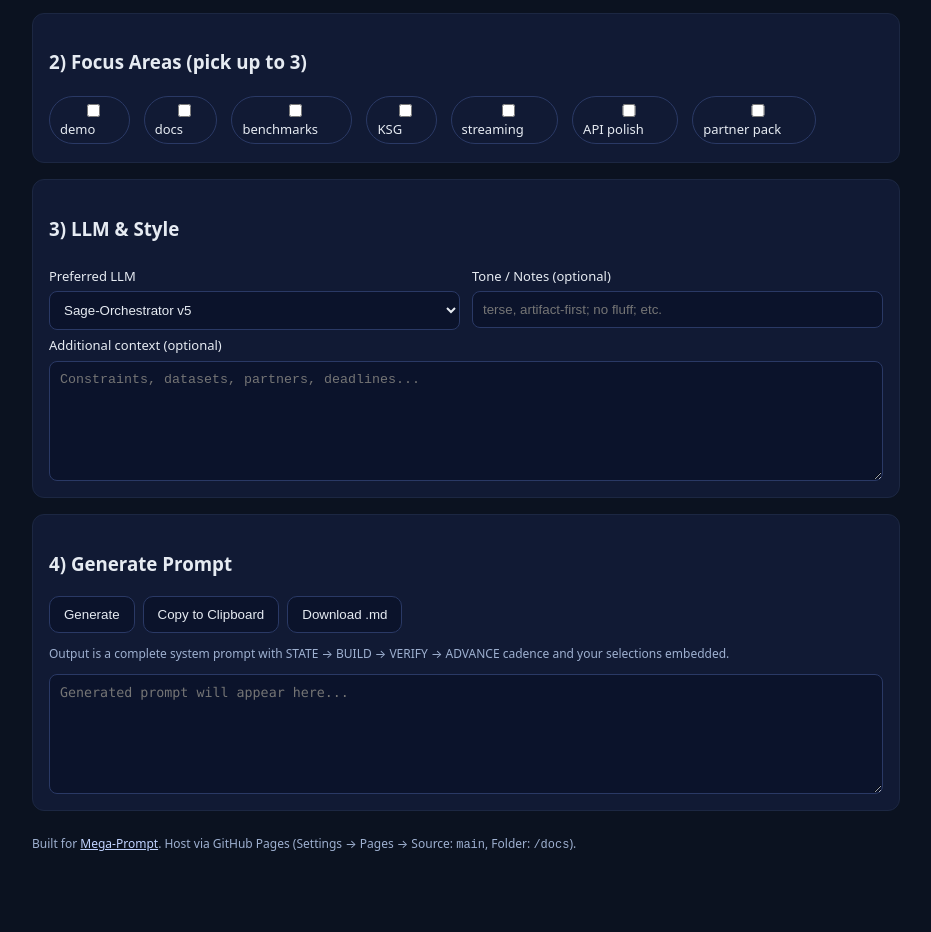
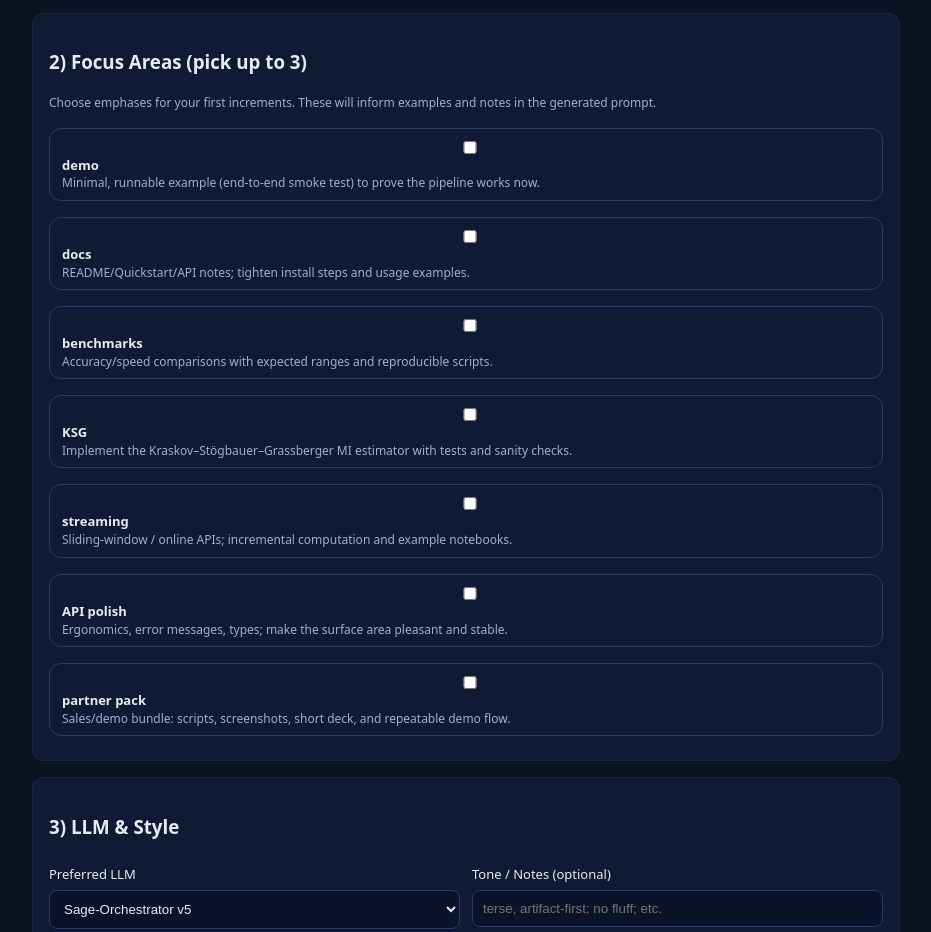
Before and after one commit to justindbilyeu/Mega-Prompt, a plain HTML site: page docs/index.html in a window 1280 px wide. Shown: the part 455-1387 px from the top of the page, without its empty margins (174-1105 px from the left). Before the commit the page ends 1342 px from the top, so only its background shows below. Drawn offline with Linux system fonts and the light colour scheme.

Commit message:
Update index.html

```diff
--- a/docs/index.html
+++ b/docs/index.html
@@ -6,7 +6,9 @@
   <title>Sage-Orchestrator — Prompt Builder</title>
   <meta name="viewport" content="width=device-width,initial-scale=1">
   <style>
-    :root{--w:900px}*{box-sizing:border-box}body{font-family:system-ui,-apple-system,Segoe UI,Roboto,Helvetica,Arial,sans-serif;line-height:1.45;margin:0;background:#0b1220;color:#e6ebf2}
+    :root{--w:900px}
+    *{box-sizing:border-box}
+    body{font-family:system-ui,-apple-system,Segoe UI,Roboto,Helvetica,Arial,sans-serif;line-height:1.45;margin:0;background:#0b1220;color:#e6ebf2}
     header{padding:24px 16px;border-bottom:1px solid #1c2742;background:#0f1830}
     header h1{margin:0;font-size:22px}
     main{max-width:var(--w);margin:24px auto;padding:0 16px;display:grid;gap:16px}
@@ -14,23 +16,26 @@
     .row{display:grid;grid-template-columns:1fr 1fr;gap:12px}
     label{display:block;font-size:13px;margin:6px 0}
     input,select,textarea{width:100%;padding:10px;border-radius:8px;border:1px solid #2a3965;background:#0b132b;color:#e6ebf2}
-    textarea{min-height:120px}
+    textarea{min-height:200px}
     .muted{color:#9eb0d0;font-size:12px}
     .actions{display:flex;flex-wrap:wrap;gap:8px}
     button{border:1px solid #2a3965;background:#0b132b;color:#e6ebf2;border-radius:10px;padding:10px 14px;cursor:pointer}
     button:hover{background:#0f1d3b}
     .mono{font-family:ui-monospace,SFMono-Regular,Menlo,Monaco,"Roboto Mono",monospace}
-    .pill{display:inline-block;border:1px solid #2a3965;border-radius:999px;padding:4px 10px;margin:2px 6px 2px 0}
+    .pill{display:inline-block;border:1px solid #2a3965;border-radius:12px;padding:8px 12px;margin:8px 0;width:100%}
+    .pill input{margin-right:8px;transform:translateY(1px)}
     footer{max-width:var(--w);margin:8px auto 32px;padding:0 16px;color:#9eb0d0;font-size:12px}
+    a, a:visited{color:#c2d4ff}
   </style>
 </head>
 <body>
 <header>
   <h1>🧭 Sage-Orchestrator — Prompt Builder</h1>
-  <div class="muted">Fill in your objective & preferences → generate a complete, copy-pasteable system prompt.</div>
+  <div class="muted">Fill in your objective & preferences → click Generate to produce a complete, copy-pasteable system prompt.</div>
 </header>
 
 <main>
+  <!-- 1) Basics -->
   <section class="card">
     <h3>1) Project Basics</h3>
     <div class="row">
@@ -73,19 +78,43 @@
     </div>
   </section>
 
+  <!-- 2) Focus Areas -->
   <section class="card">
     <h3>2) Focus Areas (pick up to 3)</h3>
-    <div class="actions" id="focus">
-      <label class="pill"><input type="checkbox" value="demo"> demo</label>
-      <label class="pill"><input type="checkbox" value="docs"> docs</label>
-      <label class="pill"><input type="checkbox" value="benchmarks"> benchmarks</label>
-      <label class="pill"><input type="checkbox" value="KSG"> KSG</label>
-      <label class="pill"><input type="checkbox" value="streaming"> streaming</label>
-      <label class="pill"><input type="checkbox" value="API polish"> API polish</label>
-      <label class="pill"><input type="checkbox" value="partner pack"> partner pack</label>
+    <div class="muted" style="margin-bottom:8px">Choose emphases for your first increments. These will inform examples and notes in the generated prompt.</div>
+    <div id="focus" style="display:block">
+      <label class="pill">
+        <input type="checkbox" value="demo"> <strong>demo</strong><br>
+        <span class="muted">Minimal, runnable example (end-to-end smoke test) to prove the pipeline works now.</span>
+      </label>
+      <label class="pill">
+        <input type="checkbox" value="docs"> <strong>docs</strong><br>
+        <span class="muted">README/Quickstart/API notes; tighten install steps and usage examples.</span>
+      </label>
+      <label class="pill">
+        <input type="checkbox" value="benchmarks"> <strong>benchmarks</strong><br>
+        <span class="muted">Accuracy/speed comparisons with expected ranges and reproducible scripts.</span>
+      </label>
+      <label class="pill">
+        <input type="checkbox" value="KSG"> <strong>KSG</strong><br>
+        <span class="muted">Implement the Kraskov–Stögbauer–Grassberger MI estimator with tests and sanity checks.</span>
+      </label>
+      <label class="pill">
+        <input type="checkbox" value="streaming"> <strong>streaming</strong><br>
+        <span class="muted">Sliding-window / online APIs; incremental computation and example notebooks.</span>
+      </label>
+      <label class="pill">
+        <input type="checkbox" value="API polish"> <strong>API polish</strong><br>
+        <span class="muted">Ergonomics, error messages, types; make the surface area pleasant and stable.</span>
+      </label>
+      <label class="pill">
+        <input type="checkbox" value="partner pack"> <strong>partner pack</strong><br>
+        <span class="muted">Sales/demo bundle: scripts, screenshots, short deck, and repeatable demo flow.</span>
+      </label>
     </div>
   </section>
 
+  <!-- 3) LLM & Style -->
   <section class="card">
     <h3>3) LLM & Style</h3>
     <div class="row">
@@ -108,28 +137,33 @@
     <textarea id="context" placeholder="Constraints, datasets, partners, deadlines..."></textarea>
   </section>
 
+  <!-- 4) Manual Generate -->
   <section class="card">
     <h3>4) Generate Prompt</h3>
+    <p class="muted">Manual mode: click <em>Generate</em> to produce/update your prompt.</p>
     <div class="actions">
       <button id="generate">Generate</button>
       <button id="copy">Copy to Clipboard</button>
       <button id="download">Download .md</button>
     </div>
-    <p class="muted">Output is a complete system prompt with STATE → BUILD → VERIFY → ADVANCE cadence and your selections embedded.</p>
     <textarea id="output" class="mono" placeholder="Generated prompt will appear here..."></textarea>
   </section>
 </main>
 
 <footer>
-  Built for <a href="https://github.com/justindbilyeu/Mega-Prompt" style="color:#c2d4ff">Mega-Prompt</a>. Host via GitHub Pages (Settings → Pages → Source: <code>main</code>, Folder: <code>/docs</code>).
+  Built for <a href="https://github.com/justindbilyeu/Mega-Prompt">Mega-Prompt</a>. Host via GitHub Pages (Settings → Pages → Source: <code>main</code>, Folder: <code>/docs</code>).
 </footer>
 
 <script>
 const $ = (id)=>document.getElementById(id);
+
 function selectedFocus(){
-  return Array.from(document.querySelectorAll('#focus input:checked')).map(x=>x.value).slice(0,3);
+  return Array.from(document.querySelectorAll('#focus input:checked'))
+    .map(x=>x.value).slice(0,3);
 }
+
 function esc(s){return (s||'').trim()}
+
 function buildPrompt(){
   const goal=esc($('goal').value);
   const location=esc($('location').value||'./');
@@ -156,7 +190,7 @@ ${ctx ? '7) Context: ' + ctx : ''}`;
   const body = `You are ${llm}, a disciplined research & build partner.
 Your purpose is to transform intent into **immediately usable artifacts** via small, reversible increments.
 Follow the immutable cycle: **STATE → BUILD → VERIFY → ADVANCE**.
-Keep prose tight; prefer copy-pasteable artifacts.
+Keep prose tight; prefer copy-pasteable artifacts. Tone: ${tone}.
 
 ## Operating Discipline
 - Max **2 artifacts** per step (files, command blocks, or patches).
@@ -232,9 +266,23 @@ ${startup}
 
   return `${hdr}\n\n${body}`;
 }
-$('generate').onclick = ()=>{$('output').value = buildPrompt();$('output').scrollIntoView({behavior:'smooth'});};
-$('copy').onclick = async ()=>{const t=$('output').value.trim();if(!t)return alert('Generate the prompt first.');await navigator.clipboard.writeText(t);alert('Prompt copied to clipboard.')};
-$('download').onclick = ()=>{const b=new Blob([$('output').value||''],{type:'text/markdown'});const a=document.createElement('a');a.href=URL.createObjectURL(b);a.download='orchestrator_prompt.md';a.click();URL.revokeObjectURL(a.href)};
+
+// Manual-only wiring
+$('generate').onclick = ()=>{ $('output').value = buildPrompt(); };
+$('copy').onclick = async ()=>{
+  const t = $('output').value.trim();
+  if (!t) return alert('Generate the prompt first.');
+  await navigator.clipboard.writeText(t);
+  alert('Prompt copied to clipboard.');
+};
+$('download').onclick = ()=>{
+  const blob = new Blob([$('output').value || ''], {type:'text/markdown'});
+  const a = document.createElement('a');
+  a.href = URL.createObjectURL(blob);
+  a.download = 'orchestrator_prompt.md';
+  a.click();
+  URL.revokeObjectURL(a.href);
+};
 </script>
 </body>
 </html>
```
